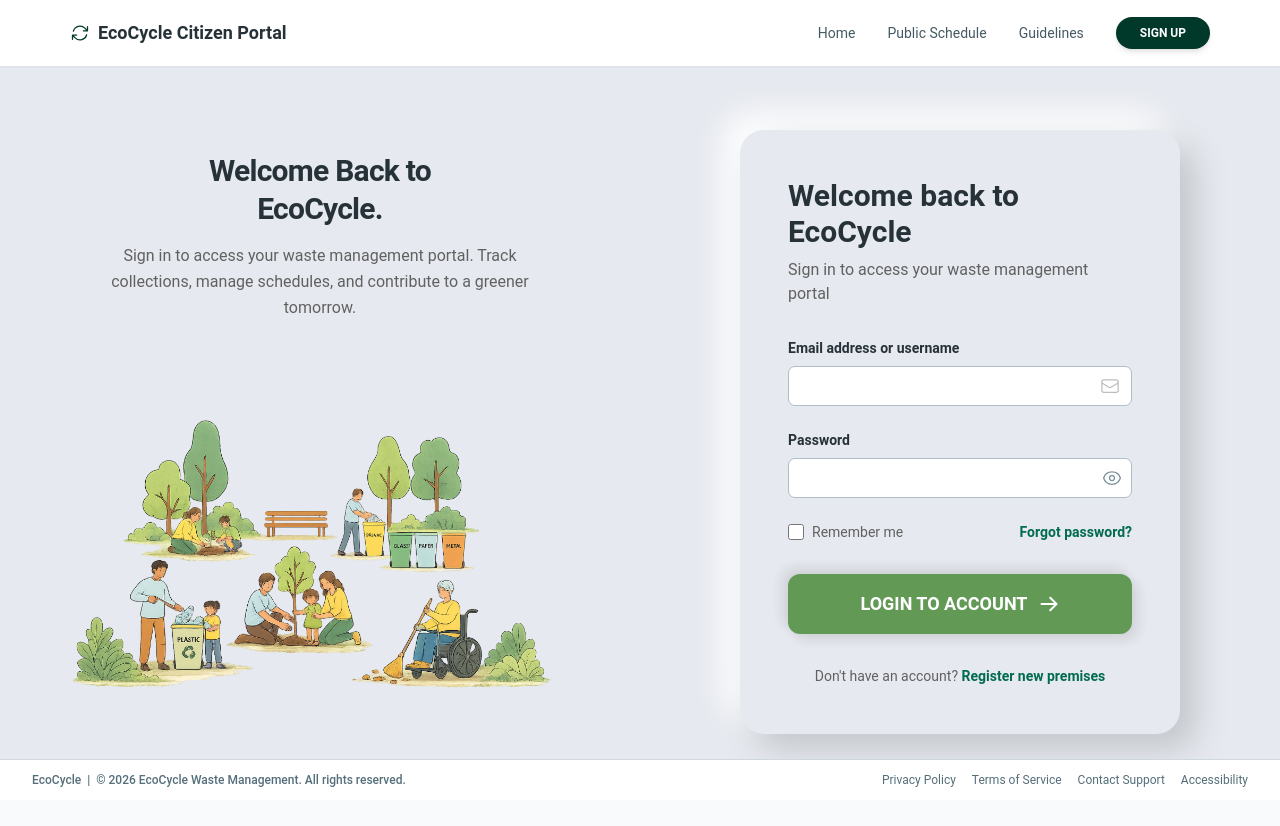
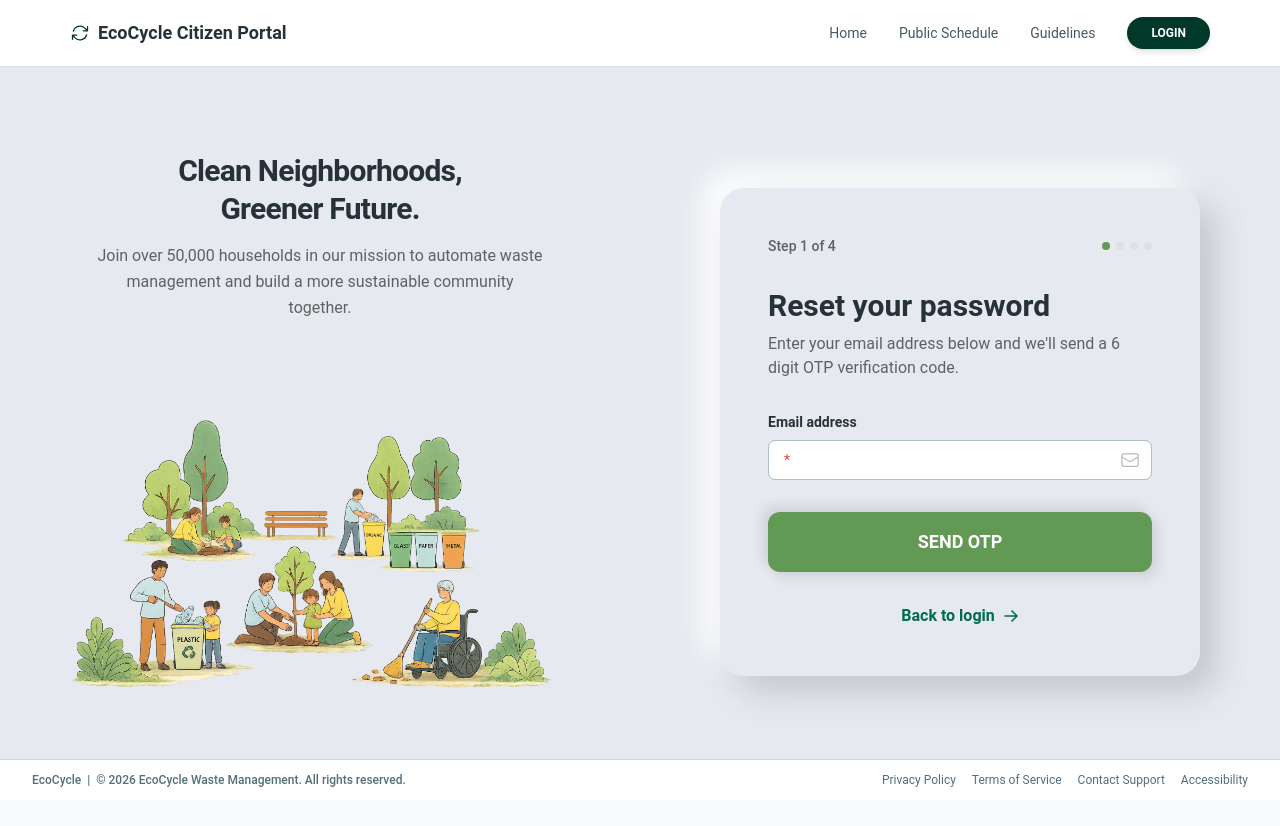
Before and after one commit to ShameenRoopasingha/Agile-CW-Project, a React (Vite) app: page /reset-password in a window 1280 px wide. Before the commit this address led to /login. Shown: the top 826 px of the page. Built offline with nearby package versions, Linux system fonts and the light colour scheme.

Commit message:
Add Reset Password screen and fix SignUp typescript errors

```diff
--- a/src/App.tsx
+++ b/src/App.tsx
@@ -2,6 +2,7 @@ import { Routes, Route, Navigate } from "react-router-dom";
 import { Layout } from "./layout/layout";
 import { SignUp } from "./pages/SignUp";
 import { Login } from "./pages/Login";
+import { ResetPassword } from "./pages/ResetPassword";
 
 /**
  * Root application component.
@@ -9,6 +10,7 @@ import { Login } from "./pages/Login";
  * Defines client-side routes wrapped in the shared Layout shell.
  * - /login  → Login page
  * - /signup → Sign Up page
+ * - /reset-password → Reset Password page
  * - /       → Redirects to /login
  */
 export default function App() {
@@ -17,6 +19,7 @@ export default function App() {
       <Routes>
         <Route path="/login" element={<Login />} />
         <Route path="/signup" element={<SignUp />} />
+        <Route path="/reset-password" element={<ResetPassword />} />
         <Route path="*" element={<Navigate to="/login" replace />} />
       </Routes>
     </Layout>
--- a/src/pages/Login.tsx
+++ b/src/pages/Login.tsx
@@ -196,13 +196,13 @@ export function Login() {
                   </Typography>
                 </label>
 
-                <a
-                  href="#"
+                <Link
+                  to="/reset-password"
                   className="text-sm font-semibold hover:underline"
                   style={{ color: BRAND.accent }}
                 >
                   Forgot password?
-                </a>
+                </Link>
               </div>
 
               {/* Submit */}
--- /dev/null
+++ b/src/pages/ResetPassword.tsx
@@ -0,0 +1,134 @@
+import { useState, type FormEvent } from "react";
+import { Link } from "react-router-dom";
+import { EnvelopeIcon, ArrowRightIcon } from "@heroicons/react/24/outline";
+
+// ── Shared modules ─────────────────────────────────────────────────────
+import {
+  Typography,
+  Input,
+  Button,
+  Card,
+  CardBody,
+} from "../lib/mt-components";
+import { BRAND } from "../constants";
+import illustration from "../assets/illustration.png";
+
+// ── Main component ─────────────────────────────────────────────────────
+
+export function ResetPassword() {
+  const [email, setEmail] = useState("");
+
+  const handleSubmit = (e: FormEvent<HTMLFormElement>) => {
+    e.preventDefault();
+    console.log("Send OTP for:", email);
+    // TODO: integrate with actual OTP API
+  };
+
+  return (
+    <div className="flex-grow flex min-h-[calc(100vh-64px)] bg-[#e6e9ef]">
+      {/* ─── Left panel: branding illustration (desktop only) ─── */}
+      <aside className="hidden lg:flex fixed left-0 top-16 bottom-0 w-1/2 flex-col items-center justify-center text-center px-12 py-12 overflow-hidden z-10">
+        <div className="max-w-md flex-shrink-0 flex flex-col items-center justify-center mt-10">
+          <Typography
+            variant="h3"
+            color="blue-gray"
+            className="mb-4 font-bold tracking-tight text-3xl leading-tight text-center"
+          >
+            Clean Neighborhoods,
+            <br />
+            Greener Future.
+          </Typography>
+
+          <Typography color="gray" className="mb-8 font-normal text-base text-center leading-relaxed">
+            Join over 50,000 households in our mission to automate waste management
+            and build a more sustainable community together.
+          </Typography>
+        </div>
+
+        <img
+          src={illustration}
+          alt="Eco-friendly community"
+          className="w-full flex-1 min-h-0 mt-4 object-contain mix-blend-multiply hover:scale-[1.02] transition-transform duration-500"
+        />
+      </aside>
+
+      {/* ─── Right panel: reset password form ─── */}
+      <section className="w-full lg:w-1/2 lg:ml-auto flex flex-col items-center justify-center px-4 py-8 sm:py-12 sm:px-8 md:px-12 lg:px-20">
+        <Card className="w-full max-w-[500px] bg-[#e6e9ef] shadow-[16px_16px_32px_#c4c7cc,-16px_-16px_32px_#ffffff] rounded-2xl sm:rounded-3xl border-none">
+          <CardBody className="p-6 sm:p-12">
+
+            {/* Step indicator */}
+            <div className="flex items-center justify-between mb-8">
+              <Typography variant="small" color="gray" className="font-medium text-sm">
+                Step 1 of 4
+              </Typography>
+              <div className="flex gap-1.5">
+                <div className="w-2 h-2 rounded-full bg-[#629955]"></div>
+                <div className="w-2 h-2 rounded-full bg-gray-300"></div>
+                <div className="w-2 h-2 rounded-full bg-gray-300"></div>
+                <div className="w-2 h-2 rounded-full bg-gray-300"></div>
+              </div>
+            </div>
+
+            <Typography variant="h4" color="blue-gray" className="mb-2 font-bold text-2xl sm:text-3xl">
+              Reset your password
+            </Typography>
+            <Typography color="gray" className="mb-8 font-normal text-base">
+              Enter your email address below and we'll send a 6 digit OTP verification code.
+            </Typography>
+
+            {/* Mobile-only illustration */}
+            <div className="flex justify-center lg:hidden mb-8">
+              <img
+                src={illustration}
+                alt="Eco-friendly community"
+                className="w-full max-w-[220px] object-contain mix-blend-multiply"
+              />
+            </div>
+
+            {/* ── Reset form ── */}
+            <form onSubmit={handleSubmit} className="flex flex-col">
+              <div className="mb-6">
+                <Typography variant="small" color="blue-gray" className="mb-2 font-semibold text-sm">
+                  Email address
+                </Typography>
+                <Input
+                  name="email"
+                  type="email"
+                  placeholder="name@example.com"
+                  icon={<EnvelopeIcon className="h-5 w-5 text-gray-400" />}
+                  crossOrigin={undefined}
+                  className="!bg-white"
+                  value={email}
+                  onChange={(e) => setEmail(e.target.value)}
+                  required
+                />
+              </div>
+
+              {/* Submit */}
+              <Button
+                type="submit"
+                className="mt-2 flex items-center justify-center gap-3 !bg-[#629955] !text-white font-bold !shadow-[6px_6px_12px_#4e7a44,-6px_-6px_12px_#76b866] active:!shadow-[inset_4px_4px_8px_#4e7a44,inset_-4px_-4px_8px_#76b866] transition-all duration-300 py-4 rounded-xl text-lg border-none"
+                fullWidth
+              >
+                Send OTP
+              </Button>
+
+              {/* Back to login redirect */}
+              <div className="mt-8 flex justify-center">
+                <Link
+                  to="/login"
+                  className="flex items-center gap-2 font-semibold hover:opacity-80 transition-opacity"
+                  style={{ color: BRAND.accent }}
+                >
+                  Back to login
+                  <ArrowRightIcon className="h-4 w-4" strokeWidth={2.5} />
+                </Link>
+              </div>
+            </form>
+          </CardBody>
+        </Card>
+      </section>
+    </div>
+  );
+}
--- a/src/pages/SignUp.tsx
+++ b/src/pages/SignUp.tsx
@@ -64,11 +64,11 @@ export function SignUp() {
       }
 
       // TODO: call actual registration API here
-      console.log("Validation passed! Payload:", Object.fromEntries(formData));
+      console.log("Validation passed! Payload:", Object.fromEntries(formData.entries()));
 
-    } catch (err: any) {
+    } catch (err) {
       // Display errors caught during validation
-      setErrorMsg(err.message || "An unexpected error occurred during registration.");
+      setErrorMsg(err instanceof Error ? err.message : "An unexpected error occurred during registration.");
     }
   };
 
--- a/tsconfig.app.json
+++ b/tsconfig.app.json
@@ -2,7 +2,7 @@
   "compilerOptions": {
     "tsBuildInfoFile": "./node_modules/.tmp/tsconfig.app.tsbuildinfo",
     "target": "es2023",
-    "lib": ["ES2023", "DOM"],
+    "lib": ["ES2023", "DOM", "DOM.Iterable"],
     "module": "esnext",
     "types": ["vite/client"],
     "skipLibCheck": true,
```
